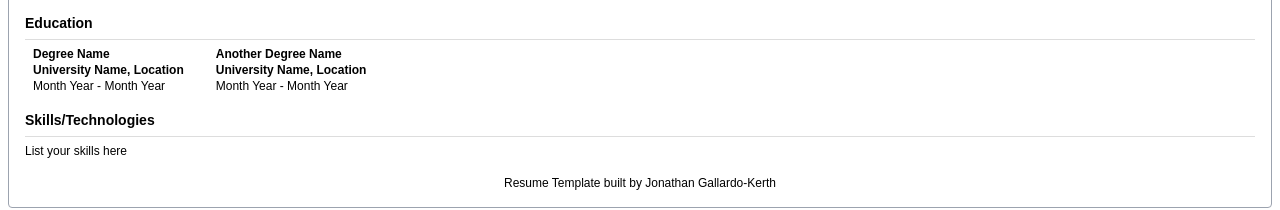
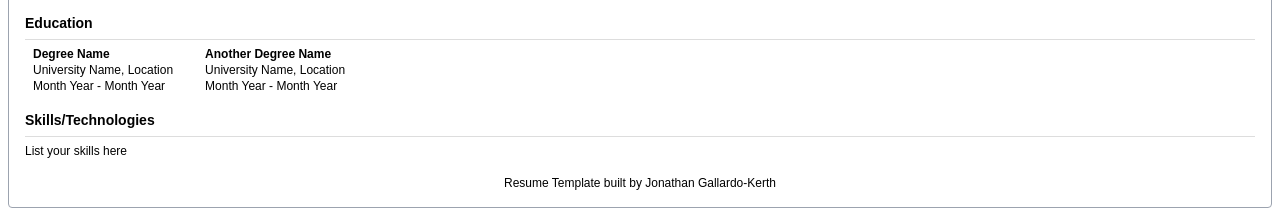
Before and after one commit to jonathankerth/resume-template, a plain HTML site: page index.html in a window 1280 px wide. Shown: the part 400-610 px from the top of the page. Drawn offline with nearby package versions, Linux system fonts and the light colour scheme.

Commit message:
unbold university

```diff
--- a/index.html
+++ b/index.html
@@ -106,14 +106,14 @@
 					<div class="ml-2">
 						<h4 class="text-md"><strong>Degree Name</strong></h4>
 						<ul class="text-md education-details">
-							<li><strong>University Name, Location</strong></li>
+							<li>University Name, Location</li>
 							<li>Month Year - Month Year</li>
 						</ul>
 					</div>
 					<div class="ml-8">
 						<h4 class="text-md"><strong>Another Degree Name</strong></h4>
 						<ul class="text-md education-details">
-							<li><strong>University Name, Location</strong></li>
+							<li>University Name, Location</li>
 							<li>Month Year - Month Year</li>
 						</ul>
 					</div>
```
